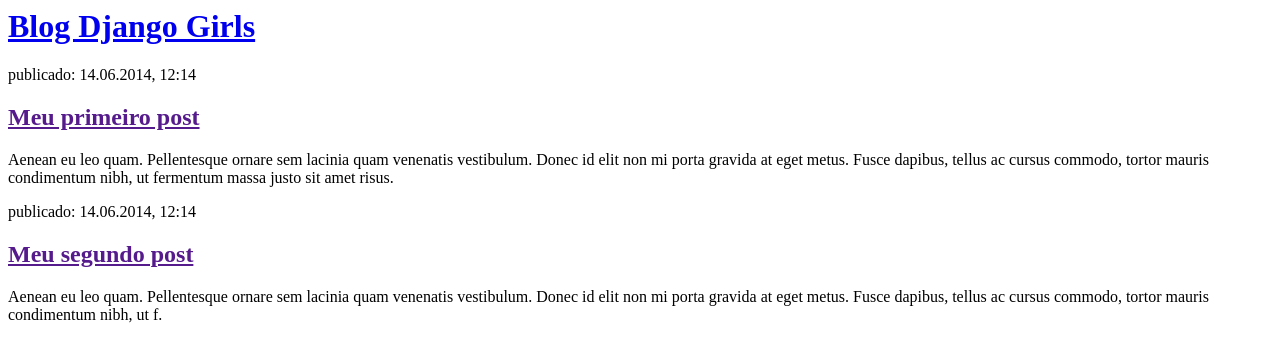
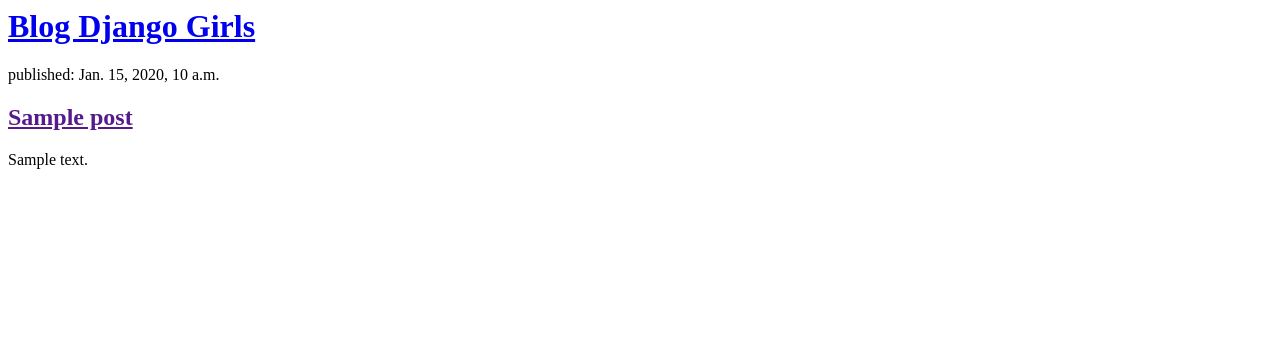
Before and after one commit to rute-git/my-first-app, a Django app: template App/templates/App/post_list.html in a window 1280 px wide. Shown: the top 362 px of the page. Run offline with Django 5.2, Linux system fonts and the light colour scheme; the template is opened without the code that fills it: values that come from a table or form of the project are taken from there, others are empty; tables that the repository leaves empty hold one stand-in row (values such as "Sample post").

Commit message:
Modified templates to display posts from database.

```diff
--- a/App/templates/App/post_list.html
+++ b/App/templates/App/post_list.html
@@ -6,17 +6,14 @@
         <div>
             <h1><a href="/">Blog Django Girls</a></h1>
         </div>
-
+        {% for Post in Posts %}
         <div>
-            <p>publicado: 14.06.2014, 12:14</p>
-            <h2><a href="">Meu primeiro post</a></h2>
-            <p>Aenean eu leo quam. Pellentesque ornare sem lacinia quam venenatis vestibulum. Donec id elit non mi porta gravida at eget metus. Fusce dapibus, tellus ac cursus commodo, tortor mauris condimentum nibh, ut fermentum massa justo sit amet risus.</p>
+            <p>published: {{Post.published_date}}</p>
+            <h2><a href="">{{ post.title }}</a></h2>
+            <p>{{ Post.text|linebreaksbr }}</p>
         </div>
 
-        <div>
-            <p>publicado: 14.06.2014, 12:14</p>
-            <h2><a href="">Meu segundo post</a></h2>
-            <p>Aenean eu leo quam. Pellentesque ornare sem lacinia quam venenatis vestibulum. Donec id elit non mi porta gravida at eget metus. Fusce dapibus, tellus ac cursus commodo, tortor mauris condimentum nibh, ut f.</p>
-        </div>
+        {% endfor %}
+
     </body>
 </html>
```
